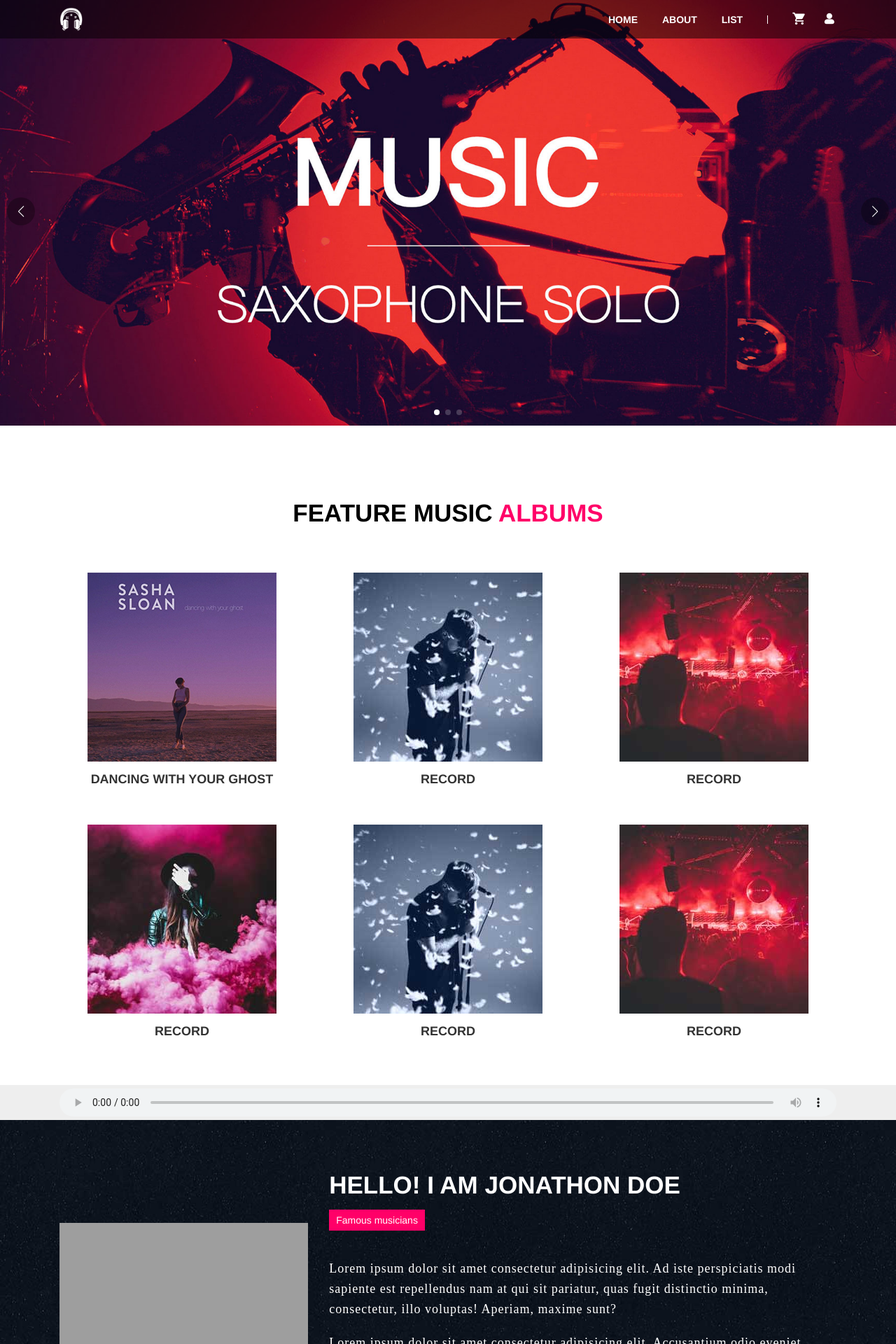
After one commit to YuxiZhou325/WebProgrammingPHP, a PHP site: page /home.php in a window 1280 px wide. The commit adds this page. Shown: the top 1920 px of the page at 70% size. Run offline with PHP 8.4, Linux system fonts and the light colour scheme; grey boxes are pictures that could not be loaded.

Commit message:
update home page

```diff
--- /dev/null
+++ b/home.php
@@ -0,0 +1,494 @@
+<!--
+    Student ID:LINYU80007
+    Image source: All images are from Google Image Search
+-->
+
+<!DOCTYPE html>
+<html lang="en">
+
+<head>
+    <meta charset="UTF-8">
+    <meta http-equiv="X-UA-Compatible" content="IE=edge">
+    <meta name="viewport" content="width=device-width, initial-scale=1.0">
+    <title>CE154</title>
+    <meta name="description" content="">
+    <meta name="keywords" content="">
+    <!-- Link Swiper's CSS -->
+    <link rel="stylesheet" href="css/swiper-bundle.min.css">
+    <!-- Link iconfont CSS -->
+    <link rel="stylesheet" href="font/iconfont.css">
+    <!-- Link CSS -->
+    <link rel="stylesheet" href="css/style.css">
+    <!-- jquery -->
+    <script src="inc/jquery.js"></script>
+</head>
+
+<body>
+<!-- header-nav Start -->
+<header>
+    <div class="container">
+        <div class="flex">
+            <!-- logo -->
+            <div class="logo">
+                <img src="images/logo.png" alt="logo">
+            </div>
+
+            <!-- mobile menu -->
+            <div class="menu">
+                <span></span>
+                <span></span>
+                <span></span>
+            </div>
+            <!-- nav -->
+            <nav>
+                <ul class="flex">
+                    <li>
+                        <a title="HOME" href="home.html">HOME</a>
+                    </li>
+                    <li>
+                        <a title="ABOUT" href="about.html">ABOUT</a>
+                    </li>
+                    <li>
+                        <a title="LIST" href="list.html">LIST</a>
+                    </li>
+                    <li class="basket">
+                        <!-- basket button -->
+                        <a title="basket button" href="cart.html" target="_blank">
+                            <span class="iconfont icon-gouwuche"></span>
+                        </a>
+                        <!-- login button -->
+                        <a title="login button" class="login" href="javascript:;">
+                            <span class="iconfont icon-biaoqiankuozhan_wode-315"></span>
+                        </a>
+                    </li>
+                </ul>
+            </nav>
+        </div>
+    </div>
+</header>
+<!-- header-nav end -->
+
+<script>
+    $('.menu').on("click", function () {
+        $(this).toggleClass('close')
+        $('header nav').toggleClass('show')
+    })
+</script>
+
+<!-- slider-area Start-->
+<section class="slider-area">
+    <!-- Swiper -->
+    <div class="swiper-container">
+        <div class="swiper-wrapper">
+            <div class="swiper-slide" style="background-image: url(images/b1.jpg);"></div>
+            <div class="swiper-slide" style="background-image: url(images/b2.jpg);"></div>
+            <div class="swiper-slide" style="background-image: url(images/b3.jpg);"></div>
+        </div>
+        <!-- Add Pagination -->
+        <div class="swiper-pagination"></div>
+        <!-- Add Arrows -->
+        <div class="swiper-button-next"></div>
+        <div class="swiper-button-prev"></div>
+    </div>
+</section>
+<!-- slider-area End-->
+
+<!-- album-area Start-->
+<section class="album-area pt100">
+    <div class="container">
+        <!-- section-title -->
+        <div class="section-title text-center mb60">
+            <h2 class="text-uppercase">Feature Music <span class="primary-color">Albums</span></h2>
+        </div>
+        <!-- section-title end -->
+
+        <!-- list -->
+        <ul class="flex row">
+            <li class="col text-center">
+                <a title="Dancing with Your Ghost" href="details.html" target="_blank">
+                    <img class="w100" src="images/thumbnail.jpg" alt="Dancing with Your Ghost">
+                    <h5 class="text-uppercase">Dancing with Your Ghost</h5>
+
+                    <!-- Play music -->
+                    <!-- Play button -->
+                    <span class="iconfont icon-bofang"></span>
+                    <!-- Pause button -->
+                    <span class="iconfont icon-bofang1"></span>
+                </a>
+            </li>
+            <li class="col text-center">
+                <a title="record" href="details.html" target="_blank">
+                    <img class="w100" src="images/thumbnail2.jpg" alt="record">
+                    <h5 class="text-uppercase">record</h5>
+
+                    <!-- Play music -->
+                    <!-- Play button -->
+                    <span class="iconfont icon-bofang"></span>
+                    <!-- Pause button -->
+                    <span class="iconfont icon-bofang1"></span>
+                </a>
+            </li>
+            <li class="col text-center">
+                <a title="record" href="details.html" target="_blank">
+                    <img class="w100" src="images/thumbnail3.jpg" alt="record">
+                    <h5 class="text-uppercase">record</h5>
+
+                    <!-- Play music -->
+                    <!-- Play button -->
+                    <span class="iconfont icon-bofang"></span>
+                    <!-- Pause button -->
+                    <span class="iconfont icon-bofang1"></span>
+                </a>
+            </li>
+            <li class="col text-center">
+                <a title="record" href="details.html" target="_blank">
+                    <img class="w100" src="images/thumbnail1.jpg" alt="record">
+                    <h5 class="text-uppercase">record</h5>
+
+                    <!-- Play music -->
+                    <!-- Play button -->
+                    <span class="iconfont icon-bofang"></span>
+                    <!-- Pause button -->
+                    <span class="iconfont icon-bofang1"></span>
+                </a>
+            </li>
+            <li class="col text-center">
+                <a title="record" href="details.html" target="_blank">
+                    <img class="w100" src="images/thumbnail2.jpg" alt="record">
+                    <h5 class="text-uppercase">record</h5>
+
+                    <!-- Play music -->
+                    <!-- Play button -->
+                    <span class="iconfont icon-bofang"></span>
+                    <!-- Pause button -->
+                    <span class="iconfont icon-bofang1"></span>
+                </a>
+            </li>
+            <li class="col text-center">
+                <a title="record" href="details.html" target="_blank">
+                    <img class="w100" src="images/thumbnail3.jpg" alt="record">
+                    <h5 class="text-uppercase">record</h5>
+
+                    <!-- Play music -->
+                    <!-- Play button -->
+                    <span class="iconfont icon-bofang"></span>
+                    <!-- Pause button -->
+                    <span class="iconfont icon-bofang1"></span>
+                </a>
+            </li>
+        </ul>
+        <!-- list end -->
+    </div>
+</section>
+<!-- album-area End-->
+<div class="audio">
+    <div class="container">
+        <audio controls id="audio">
+            <source src="999117.mp3" type="audio/mpeg" />
+        </audio>
+    </div>
+</div>
+<script>
+    // Play audio
+    let isClickP = false;
+    let isClickA = false;
+    let audio = $('#audio')[0]
+    let index = 0
+
+    $('#audio').on('ended', function () {
+        $('.album-area li.col').eq(index).removeClass('play')
+    })
+
+    $('.album-area .iconfont').on('click', function (e) {
+        isClickP = true;
+        setTimeout(() => isClickP = false, 0);
+        index = $(this).parents('li.col').index()
+        if (audio.paused) {
+            audio.play()
+            $(this).parents('li.col').addClass('play')
+        } else if ($(this).parents('li.col').hasClass('play')) {
+            audio.pause()
+            $(this).parents('li.col').removeClass('play')
+        }
+    })
+
+    $(".album-area .col a").on("click", function () {
+        isClickA = true;
+        if (isClickP && isClickA) {
+            event.preventDefault();
+        }
+        setTimeout(() => isClickA = false, 0);
+    })
+</script>
+<!-- aboutus-area Start-->
+<section class="aboutus-area">
+    <div class="container">
+        <div class="flex m-flex-wrap">
+            <div class="left m-w100">
+                <img class="w100" src="images/me.jpg" alt="JONATHON DOE">
+            </div>
+            <div class="right m-w100 m-pl0 m-mt30">
+                <h2 class="text-uppercase">HELLO! I AM JONATHON DOE</h2>
+                <span>Famous musicians</span>
+                <div class="info">
+                    <p>
+                        Lorem ipsum dolor sit amet consectetur adipisicing elit. Ad iste perspiciatis modi
+                        sapiente est repellendus nam at qui sit pariatur, quas fugit distinctio minima,
+                        consectetur, illo voluptas! Aperiam, maxime sunt?
+                    </p>
+                    <p>
+                        Lorem ipsum dolor sit amet consectetur adipisicing elit. Accusantium odio eveniet neque
+                        vero illo ab voluptatum ut veniam dolorum esse assumenda ipsam doloremque, mollitia
+                        deserunt corrupti a. Ut, iusto quis!
+                    </p>
+                    <p>
+                        Lorem ipsum dolor sit amet consectetur, adipisicing elit. Unde voluptatum ad quibusdam
+                        assumenda. Magnam ad minus, sint tempore est beatae soluta nihil ut assumenda in illo
+                        ducimus iusto voluptatem quos?
+                    </p>
+                </div>
+            </div>
+        </div>
+    </div>
+</section>
+<!-- aboutus-area End-->
+
+<!-- reviews-area Start-->
+<section class="reviews-area">
+    <div class="container">
+        <!-- section-title -->
+        <div class="section-title text-center mb60">
+            <h2 class="text-uppercase">User <span class="primary-color">Reviews</span></h2>
+        </div>
+        <!-- section-title end -->
+
+        <!-- Swiper -->
+        <div class="swiper-container">
+            <div class="swiper-wrapper text-center">
+                <div class="swiper-slide">
+                    <span class="iconfont icon-baojiaquotation2"></span>
+                    <img src="images/thumbnail1.jpg" alt="head sculpture">
+                    <h4>Lorem ipsum</h4>
+                    <p>Lorem ipsum dolor sit amet consectetur adipisicing elit. Quis ex repellat voluptas
+                        facilis
+                        iusto id inventore nihil similique recusandae, architecto aut, eum commodi, rem quas!
+                        Necessitatibus aliquam incidunt soluta quae?</p>
+                    <span class="iconfont icon-baojiaquotation"></span>
+                </div>
+                <div class="swiper-slide">
+                    <span class="iconfont icon-baojiaquotation2"></span>
+                    <img src="images/thumbnail2.jpg" alt="head sculpture">
+                    <h4>Lorem ipsum</h4>
+                    <p>Lorem ipsum dolor sit amet consectetur adipisicing elit. Voluptates nemo dignissimos
+                        molestiae obcaecati. Perferendis, quos, aliquid ab harum deserunt officiis enim nesciunt
+                        consequuntur veritatis doloribus totam voluptas nihil adipisci facere?</p>
+                    <span class="iconfont icon-baojiaquotation"></span>
+                </div>
+                <div class="swiper-slide">
+                    <span class="iconfont icon-baojiaquotation2"></span>
+                    <img src="images/thumbnail3.jpg" alt="head sculpture">
+                    <h4>Lorem ipsum</h4>
+                    <p>Lorem, ipsum dolor sit amet consectetur adipisicing elit. Quibusdam sit repudiandae
+                        recusandae facilis ex. Aperiam non accusantium, recusandae repudiandae dolores pariatur
+                        omnis iste dolorem ratione vel fugit quis suscipit dignissimos.</p>
+                    <span class="iconfont icon-baojiaquotation"></span>
+                </div>
+            </div>
+            <!-- Add Pagination -->
+            <div class="swiper-pagination"></div>
+        </div>
+    </div>
+</section>
+<!-- reviews-area End-->
+
+<!-- genres-area Start-->
+<section class="genres-area">
+    <div class="container">
+        <!-- section-title -->
+        <div class="section-title text-center mb60">
+            <h2 class="text-uppercase">Discover by <span class="primary-color">Genres</span></h2>
+        </div>
+        <!-- section-title end -->
+
+        <!-- genres list -->
+        <div class="flex row">
+            <div class="col">
+                <a title="ROCK" href="details.html">
+                    <img class="w100" src="images/genres1.jpg" alt="ROCK">
+                    <h4 class="flex">ROCK</h4>
+                </a>
+            </div>
+            <div class="col">
+                <a title="ELECTRONIC" href="details.html">
+                    <img class="w100" src="images/genres2.jpg" alt="ELECTRONIC">
+                    <h4 class="flex">ELECTRONIC</h4>
+                </a>
+            </div>
+            <div class="col">
+                <a title="JAZZ" href="details.html">
+                    <img class="w100" src="images/genres3.jpg" alt="JAZZ">
+                    <h4 class="flex">JAZZ</h4>
+                </a>
+            </div>
+            <div class="col">
+                <a title="CLASSICAL" href="details.html">
+                    <img class="w100" src="images/genres4.jpg" alt="CLASSICAL">
+                    <h4 class="flex">CLASSICAL</h4>
+                </a>
+            </div>
+            <div class="col">
+                <a title="WORLD" href="details.html">
+                    <img class="w100" src="images/genres5.jpg" alt="WORLD">
+                    <h4 class="flex">WORLD</h4>
+                </a>
+            </div>
+            <div class="col">
+                <a title="POP" href="details.html">
+                    <img class="w100" src="images/genres6.jpg" alt="POP">
+                    <h4 class="flex">POP</h4>
+                </a>
+            </div>
+            <div class="col">
+                <a title="BLUES" href="details.html">
+                    <img class="w100" src="images/genres7.jpg" alt="BLUES">
+                    <h4 class="flex">BLUES</h4>
+                </a>
+            </div>
+            <div class="col">
+                <a title="PUNK" href="details.html">
+                    <img class="w100" src="images/genres8.jpg" alt="PUNK">
+                    <h4 class="flex">PUNK</h4>
+                </a>
+            </div>
+        </div>
+        <!-- genres list End-->
+    </div>
+</section>
+<!-- genres-area End-->
+
+<!-- login-area Start -->
+<section class="login-area">
+    <div class="close">
+        <span class="iconfont icon-close5"></span>
+    </div>
+    <!-- Log In -->
+    <div class="page-content" id="login-form">
+        <h3 class="text-center">Log In</h3>
+        <form action="home.html">
+            <label>
+                <span>YOUR EMAIL ADDRESS</span>
+                <input type="text">
+            </label>
+            <label>
+                <span>YOUR PASSWORD</span>
+                <input type="password">
+            </label>
+            <input type="button" value="LOG IN">
+        </form>
+        <p>Don't have an account?</p>
+        <span class="text-uppercase text-center toggle" data-toggle="signup-form">Create New Account</span>
+    </div>
+    <!-- Sign Up -->
+    <div class="page-content" id="signup-form" style="display: none;">
+        <h3 class="text-center">Sign Up</h3>
+        <form action="home.html">
+            <label>
+                <span>EMAIL ADDRESS</span>
+                <input type="text">
+            </label>
+            <label>
+                <span>PASSWORD (MINIMUM 6 CHARACTERS)</span>
+                <input type="password">
+            </label>
+            <input type="button" value="Sign Up">
+        </form>
+        <p>Existing user?</p>
+        <span class="text-uppercase text-center toggle" data-toggle="login-form">LOG IN</span>
+    </div>
+</section>
+
+<script>
+    // Login / signup
+    var $loginArea = $('.login-area')
+    // Login
+    var $loginForm = $('#login-form')
+    // signup
+    var $signupForm = $('#signup-form')
+
+    // Close button click event
+    $('.login-area .close').on('click', function () {
+        $loginArea.hide()
+    })
+    // Login switch button click event
+    $('.login-area .toggle').on('click', function () {
+        var $id = $(this).data('toggle')
+        $(this).parents('.page-content').hide()
+        $('#' + $id).show()
+    })
+    // Login button click event
+    $('.login').on('click', function () {
+        $loginArea.show()
+        $loginForm.show()
+        $signupForm.hide()
+    })
+</script>
+<!-- login-area End -->
+
+<!-- footer Start -->
+<footer>
+    <div class="container flex">
+        <div class="left">
+            © 2021 All Right Reserved.
+        </div>
+        <div class="right">
+            <div class="flex">
+                <a href="" target="_blank">
+                    <span class="iconfont icon-facebook"></span>
+                </a>
+                <a href="" target="_blank">
+                    <span class="iconfont icon-tuite"></span>
+                </a>
+                <a href="" target="_blank">
+                    <span class="iconfont icon-ins"></span>
+                </a>
+            </div>
+        </div>
+    </div>
+</footer>
+<!-- footer End -->
+
+<!-- Swiper JS -->
+<script src="inc/swiper-bundle.min.js"></script>
+<!-- Initialize Swiper -->
+<script>
+    // slider-area
+    var slider = new Swiper('.slider-area .swiper-container', {
+        slidesPerView: 1,
+        spaceBetween: 0,
+        loop: true,
+        autoplay: true,
+        pagination: {
+            el: '.slider-area .swiper-pagination',
+            clickable: true,
+        },
+        navigation: {
+            nextEl: '.slider-area .swiper-button-next',
+            prevEl: '.slider-area .swiper-button-prev',
+        },
+    });
+
+    // reviews-area
+    var reviews = new Swiper('.reviews-area .swiper-container', {
+        slidesPerView: 1,
+        spaceBetween: 0,
+        loop: true,
+        autoplay: true,
+        pagination: {
+            el: '.reviews-area .swiper-pagination',
+            clickable: true,
+        }
+    });
+</script>
+</body>
+
+</html>
--- a/index.php
+++ b/index.php
@@ -316,7 +316,7 @@
         <!-- Log In -->
         <div class="page-content" id="login-form">
             <h3 class="text-center">Log In</h3>
-            <form action="home.html">
+            <form action="home.php">
                 <label>
                     <span>YOUR EMAIL ADDRESS</span>
                     <input type="text">
@@ -333,7 +333,7 @@
         <!-- Sign Up -->
         <div class="page-content" id="signup-form" style="display: none;">
             <h3 class="text-center">Sign Up</h3>
-            <form action="home.html">
+            <form action="home.php">
                 <label>
                     <span>EMAIL ADDRESS</span>
                     <input type="text">
```
